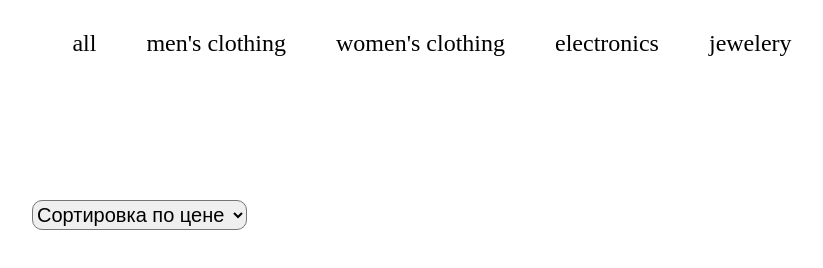
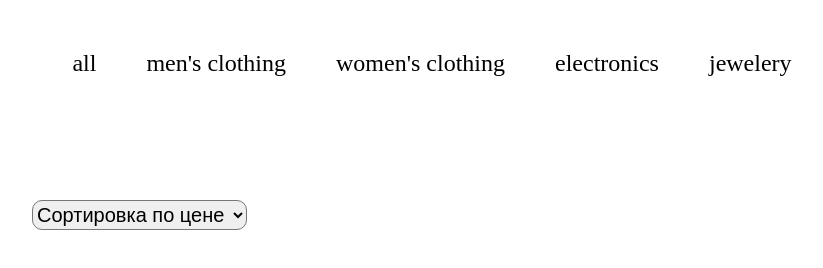
Before and after one commit to Michael-T-King/test_internet_shop, a plain HTML site: page index.html in a window 1280 px wide. Shown: the whole page, without its empty margins (208-1031 px from the left). Drawn offline with Linux system fonts and the light colour scheme; no server answers.

Commit message:
add paddings

```diff
--- a/style.css
+++ b/style.css
@@ -4,6 +4,10 @@
     box-sizing: border-box;
     list-style: none;
     user-select: none;
+}
+
+body {
+    overflow-x: auto;
 }
 
 header {
@@ -37,6 +41,7 @@ header {
 .nav {
     position: relative;
     display: flex;
+    padding: 20px;
 }
 
 .nav__list {
@@ -52,7 +57,7 @@ header {
 
 .nav__items {
 cursor: pointer;
-text-wrap: nowrap;
+/*text-wrap: nowrap;*/
 &:hover {
     text-decoration: underline;
     }
```
